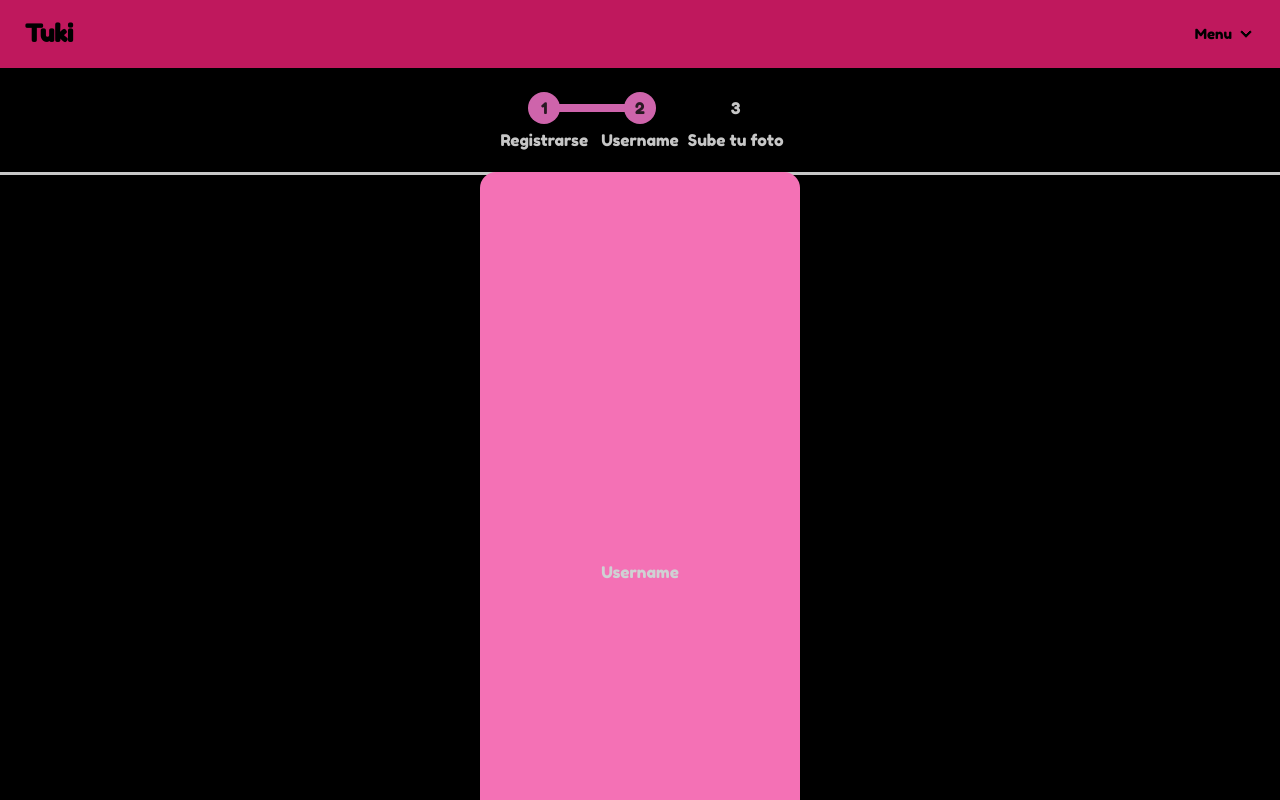
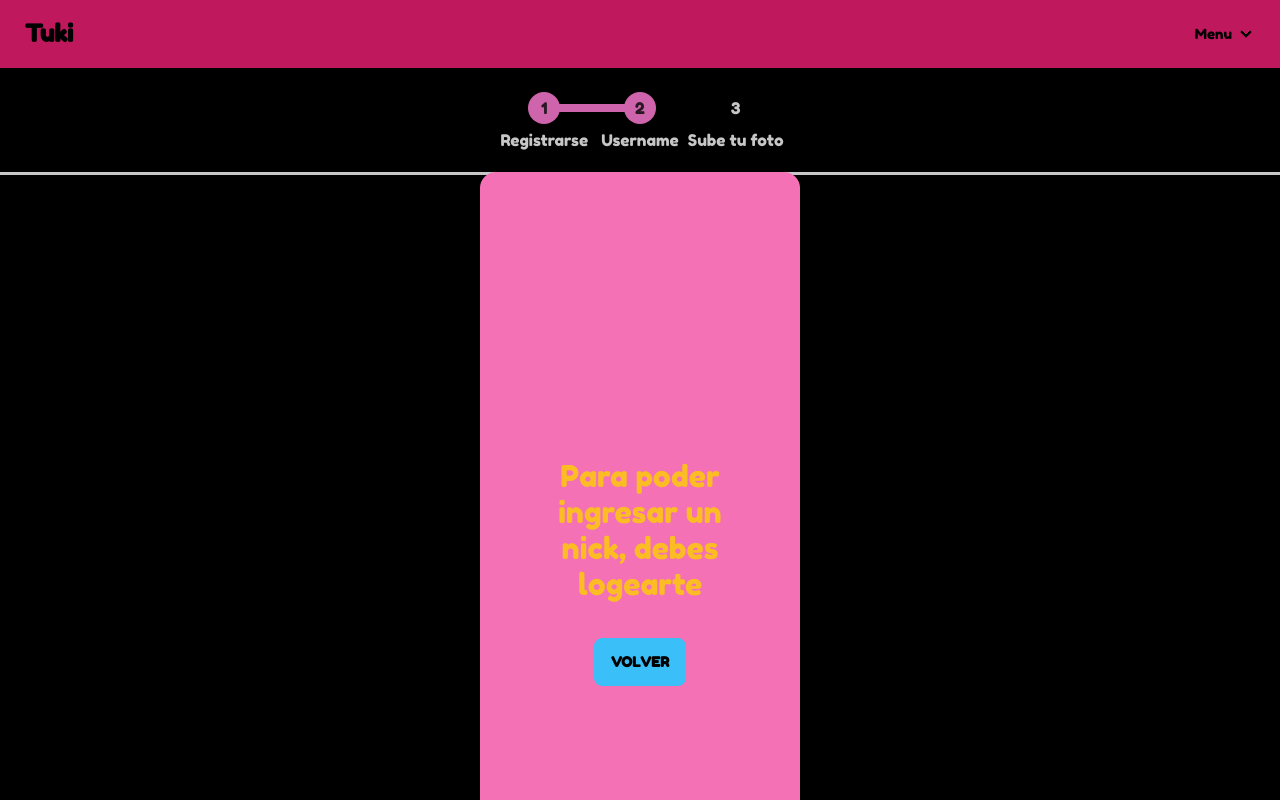
Before and after one commit to ShinyBread/Silli-Project, a SvelteKit app: page /login/username in a window 1280 px wide. Shown: the top 800 px of the page. Built offline with nearby package versions, Linux system fonts and the light colour scheme; no server answers.

Commit message:
Auth added

```diff
--- /dev/null
+++ b/src/lib/components/AuthCheck.svelte
@@ -0,0 +1,13 @@
+<script lang="ts">
+    import { user } from "$lib/firebase";
+</script>
+<div class="flex flex-col items-center justify-center text-center">
+    {#if $user}
+    <slot />
+    {:else}
+        <p class="text-warning text-3xl mb-4">
+            Para poder ingresar un nick, debes logearte
+        </p>
+        <a class="btn btn-info mt-5 text-black" href="/login">Volver</a>
+    {/if}
+</div>
--- a/src/routes/login/username/+page.svelte
+++ b/src/routes/login/username/+page.svelte
@@ -1,7 +1,29 @@
-<script>
+<script lang="ts">
+    import AuthCheck from "$lib/components/AuthCheck.svelte"
+    import {db, user } from "$lib/firebase"
+    import { doc, getDoc, writeBatch } from "firebase/firestore";
 
+    let username = ""
+    let loading = false;
+    let isAvailable = false;
+
+    async function checkAvailability(){}
+
+    async function confirmUsername(){}
 </script>
-
-<main>
-    <h1>Username</h1>
-</main>
+<AuthCheck>
+    <main>
+        <h1 class="text-xl p-5">Escribe tu nick</h1>
+        <form on:submit|preventDefault={confirmUsername}>
+            <input
+            type="text"
+            placeholder="Tuki ejemplo..."
+            class="input input-success hover:input-bordered w-full max-w-xs mt-10"
+            bind:value={username}
+            on:input={checkAvailability}
+            />
+            <p>Disponible? {isAvailable}</p>
+            <button class="btn btn-success text-sm text-black">Estas segur@ que quieres {username} como nick?</button>
+        </form>
+    </main>
+</AuthCheck>
```
